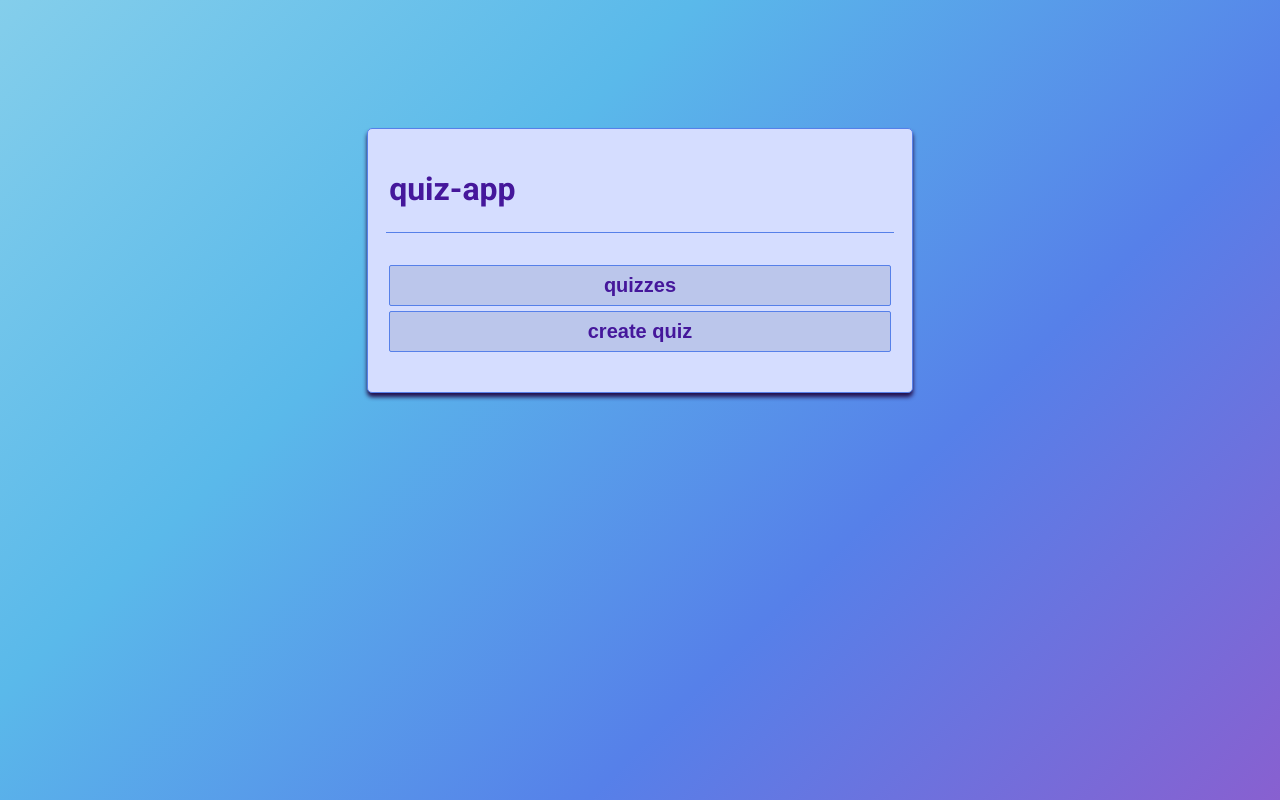
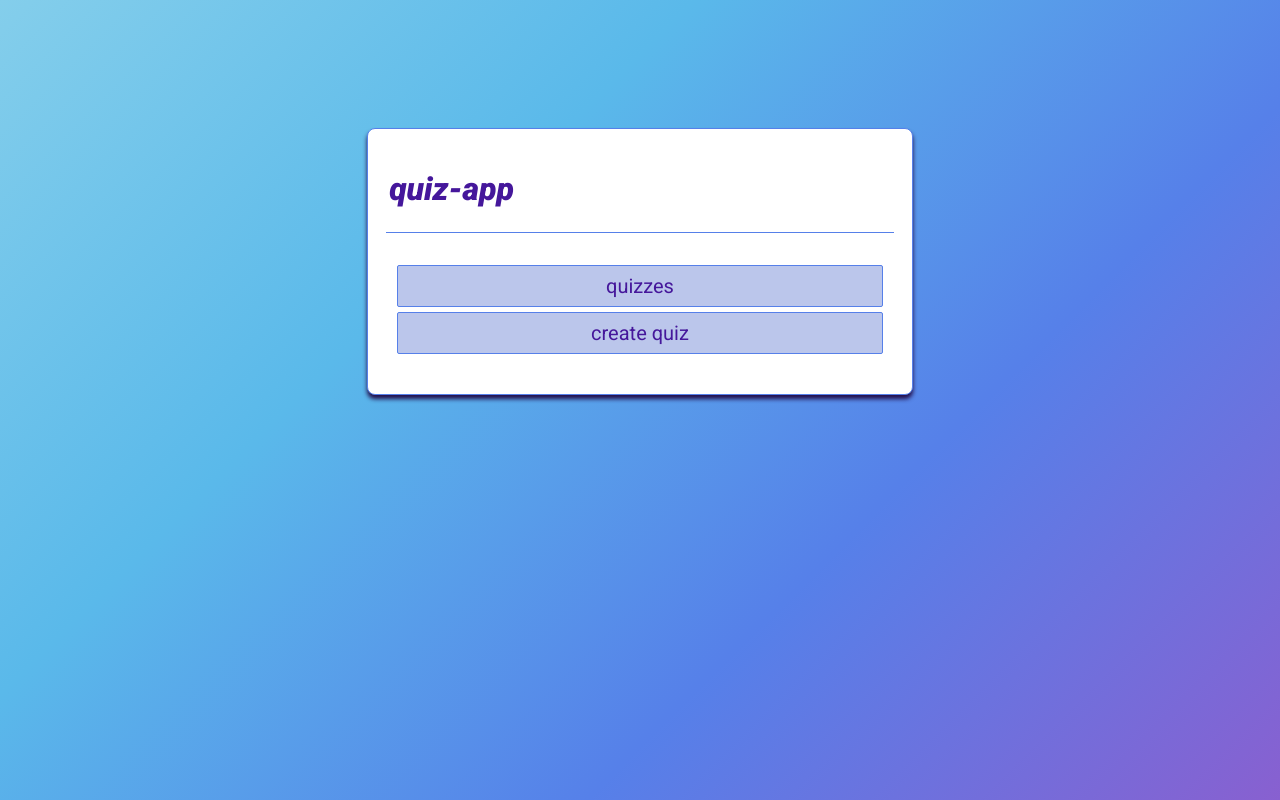
Before and after one commit to BasedBoznie/web-quiz-app, a website: page src/index.html in a window 1280 px wide. Drawn offline with Linux system fonts and the light colour scheme.

Commit message:
Colors changed in styles.css

```diff
--- a/src/styles/styles.css
+++ b/src/styles/styles.css
@@ -6,6 +6,13 @@
     --color-4: #5680e9;
     --color-5: #8860d0;
     --color-6: #45179b;
+
+    /* Secondary colors */
+    --color-11: #314455;
+    --color-12: #644e5b;
+    --color-13: #9e5a63;
+    --color-14: #c96567;
+    --color-15: #97aabd;
 
     --color-placeholder-1: #c1c8e4;
     --color-placeholder-2: #84ceeb;
@@ -28,11 +35,16 @@ body {
     background-repeat: no-repeat; /* Prevents unwanted repetition */
     min-height: 100%; /* Ensures at least full height */
     margin: 0;
-    font-family: "Roboto", sans-serif;
+    font-family: 'Roboto', sans-serif;
     font-weight: 400;
-    font-style: normal;
     max-height: 100%;
 }
+
+h1 {
+    font-weight: 800;
+    font-style: italic;
+}
+
 /*
 body::before {
     content: "";
@@ -46,7 +58,10 @@ body::before {
 }
 */
 .app-container {
-    background-color: #d5ddff;
+    /*
+    background-color: #e7ebfd;
+    */
+    background-color: #ffffff;
     display: flex;
     flex-direction: column;
     align-items: center;
@@ -56,7 +71,7 @@ body::before {
     max-height: 90%;
     margin: 0 auto;
     margin-top: 10%;
-    border-radius: 5px;
+    border-radius: 1vh;
     border: solid 1px var(--color-4);
     box-shadow: 0px 4px 4px #230e4b;
     flex-wrap: wrap;
@@ -71,14 +86,17 @@ body::before {
 }
 
 .index-body {
-    width: 98%;
+    width: 95%;
     margin-bottom: 1.5rem;
+    border-radius: 2px;
 }
 
 .nav-grid {
     display: grid;
     grid-template-columns: 1fr; /* One column by default */
     gap: 0.3rem;
+    width: 100%;
+    margin: 0 auto;
 }
 
 .nav-btn {
@@ -89,12 +107,13 @@ body::before {
     text-align: center;
     font-size: 20px;
     color: var(--color-6);
-    font-weight: 600;
+    font-family: 'Roboto', sans-serif;
+    font-weight: 400;
 }
 
 .nav-btn:hover {
-    background-color: var(--color-5);
-    color: #a0e0fa;
+    background-color: var(--color-6);
+    color: #b8ebff;
     border-color: var(--color-2);
 }
 
```
